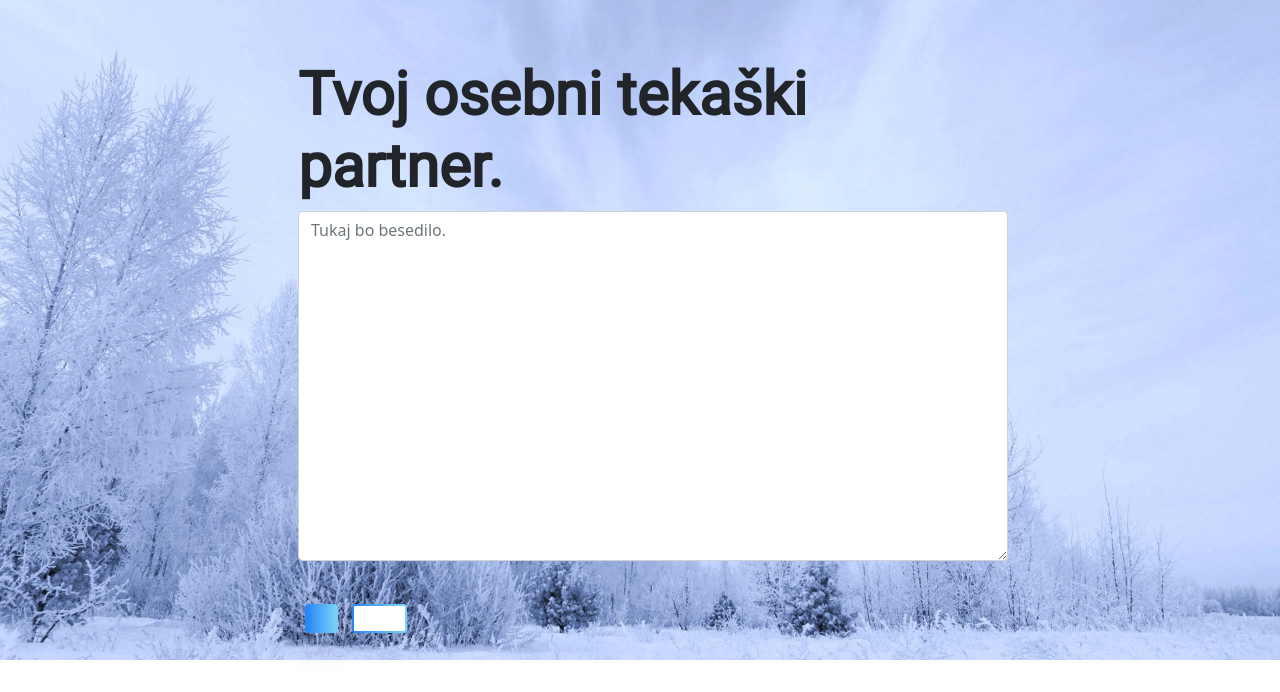
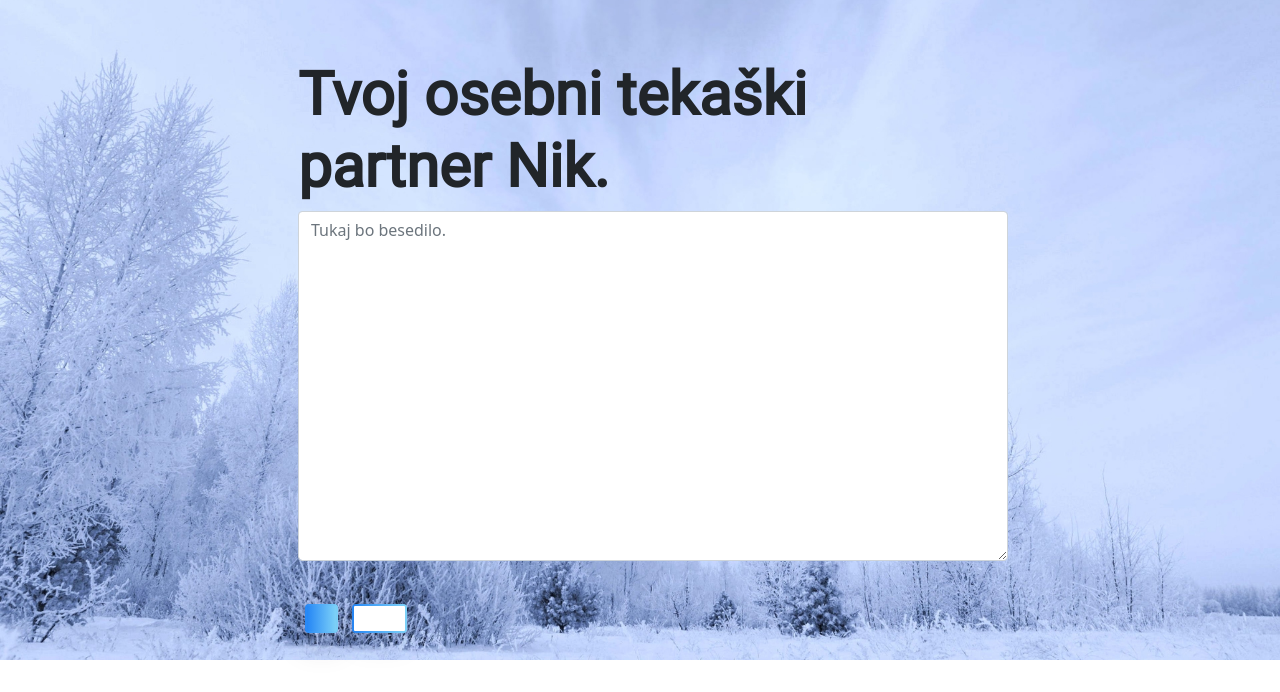
Before and after one commit to nikkavcic/spletna-stran, a plain HTML site: page index.html in a window 1280 px wide. Shown: the part 108-800 px from the top of the page. Drawn offline with Linux system fonts and the light colour scheme.

Commit message:
Update index.html

```diff
--- a/index.html
+++ b/index.html
@@ -76,7 +76,7 @@
                 <div class="row">
                     <div class="col-lg-10 col-md-2 site-title">
 
-                        <h2 class="title-text">Tvoj osebni tekaški partner.</h1>
+                        <h2 class="title-text">Tvoj osebni tekaški partner Nik.</h1>
 
                 <div class="form-group">
                     <textarea class="form-control ph" rows="14"
```
